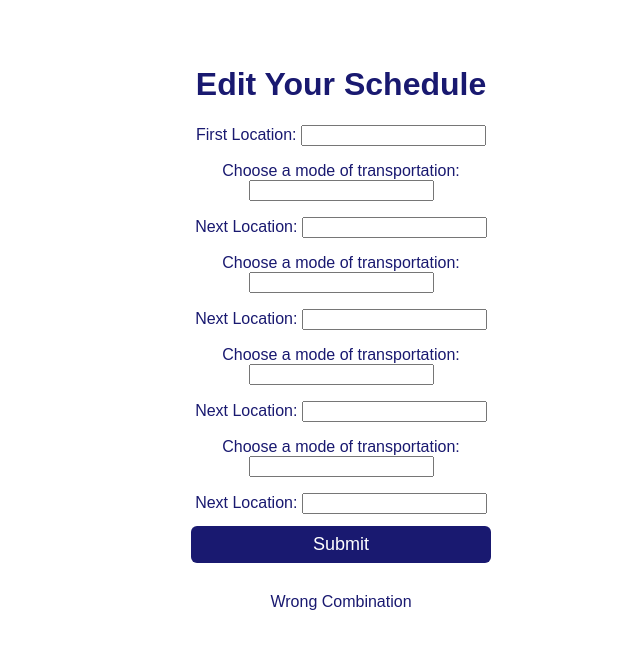
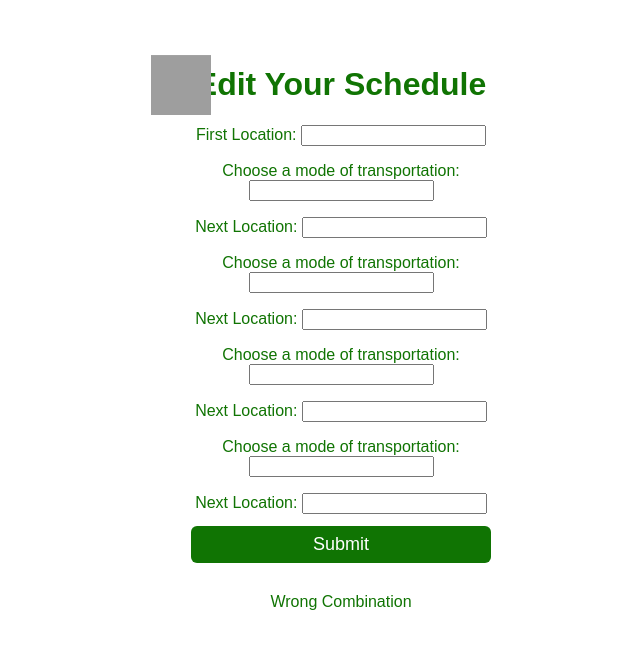
Before and after one commit to bertw2002/Carbon-Tracker, a Flask app: a page that uses templates/interactivepage.html in a window 1280 px wide. Shown: the top 649 px of the page, without its empty margins (307-947 px from the left). Run offline with Flask 2, Linux system fonts and the light colour scheme; grey boxes are pictures that could not be loaded.

Commit message:
Formatting and styling

```diff
--- a/static/styles/interactivepage.css
+++ b/static/styles/interactivepage.css
@@ -5,7 +5,7 @@
     font-size: 20px;
     padding: 8px 0;
     margin: 8px 0;
-    border-bottom: 1px solid #191970;
+    border-bottom: 1px solid #107403;
 }
 #textbox input {
     border: none;
@@ -20,7 +20,7 @@
     width: 75%;
     padding: 8px;
     color: #ffffff;
-    background: none #191970;
+    background: none #107403;
     border: none;
     border-radius: 6px;
     font-size: 18px;
@@ -35,7 +35,7 @@
     left: 50%;
     transform: translate(-50%, -50%);
     text-align: right;
-    color: #191970;
+    color: #107403;
     font-family: sans-serif;
 }
 
@@ -47,3 +47,12 @@
   cursor: pointer;
   font-family: sans-serif;
 }
+
+.pic{
+    position: fixed;
+    justify-content: left;
+    width: 60px;
+    height: 60px;
+    left: 10px;
+    top: 10px;
+  }
--- a/templates/interactivepage.html
+++ b/templates/interactivepage.html
@@ -130,7 +130,7 @@
     </datalist>
     <datalist id="modes">
       <option value="Walking"></option>
-      <option value="Biking or Skating"></option>
+      <option value="Biking"></option>
       <option value="Driving"></option>
     </datalist>
     <div>
@@ -145,5 +145,6 @@
       {% endif %}
     </div>
   </body>
+  <img src="https://www.southwestern.edu/live/image/gid/14/width/1000/31492_Rice_University.rev.1548709245.jpg" class="pic">
 </center>
 </html>
```
